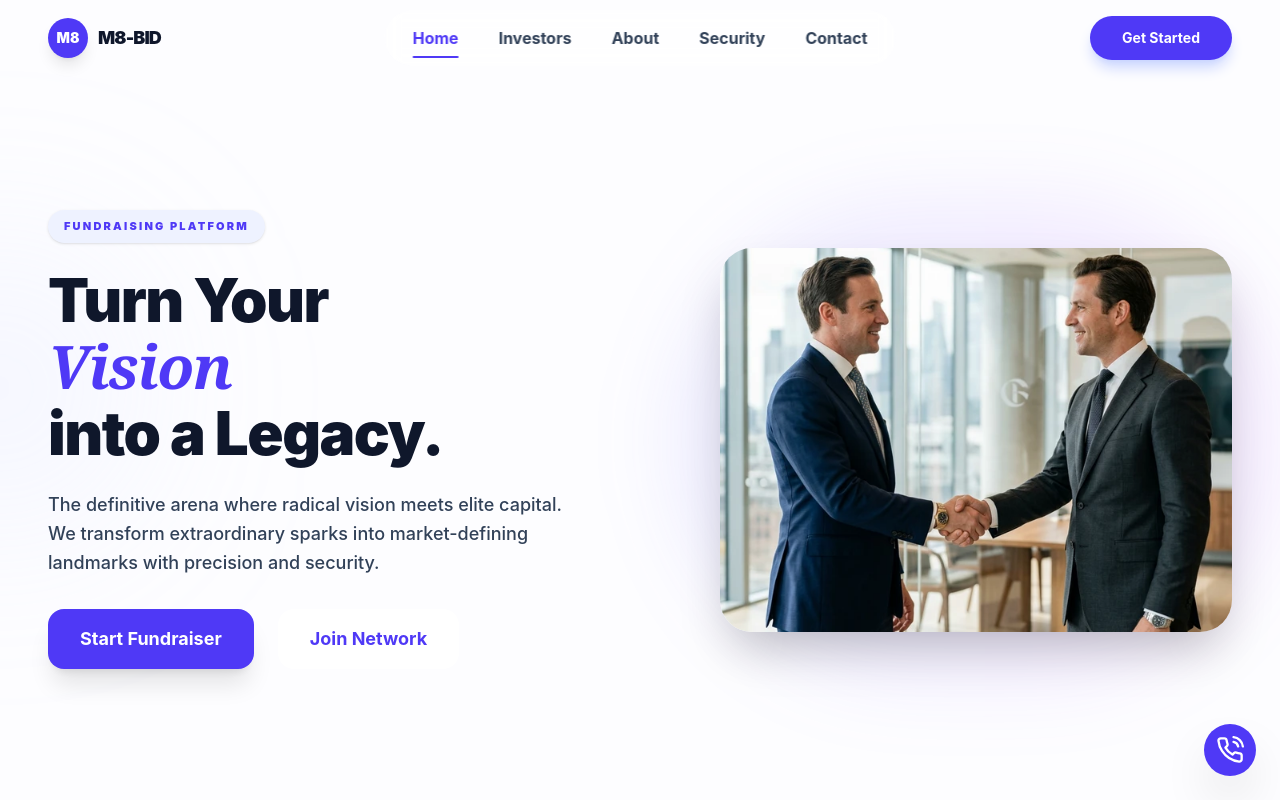
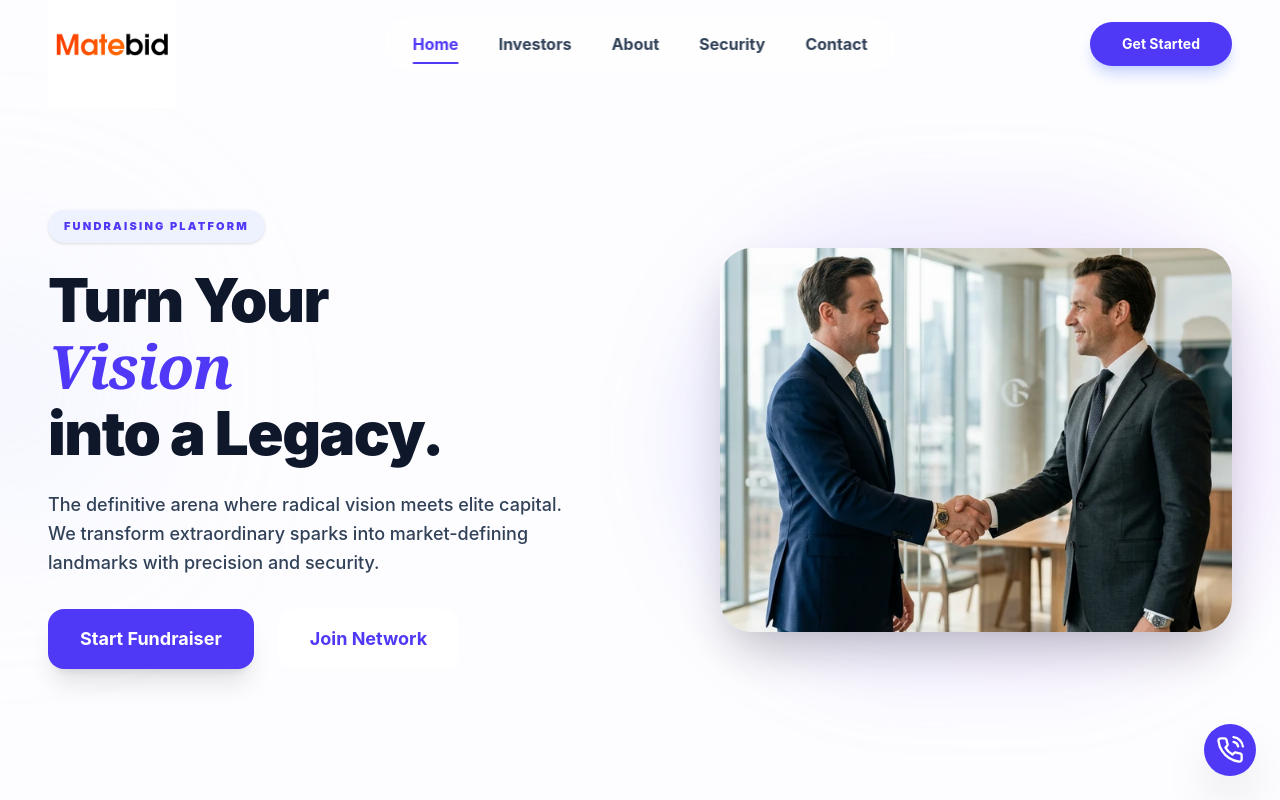
Before and after one commit to yarrowtech-intern2/CrowdFundingLanding, a React (Vite) app in the folder frontend/: page / in a window 1280 px wide. Shown: the top 800 px of the page. Built offline with nearby package versions, Linux system fonts and the light colour scheme.

Commit message:
add logo

```diff
--- a/frontend/index.html
+++ b/frontend/index.html
@@ -5,8 +5,8 @@
     <link rel="icon" type="image/svg+xml" href="/vite.svg" />
     <meta name="viewport" content="width=device-width, initial-scale=1.0, maximum-scale=5.0" />
     <meta name="theme-color" content="#2e66ff" />
-    <meta name="description" content="M8-BID: The definitive arena where radical vision meets elite capital. Transform extraordinary sparks into market-defining landmarks through our secure crowdfunding platform." />
-    <title>M8-BID </title>
+    <meta name="description" content="Matebid: The definitive arena where radical vision meets elite capital. Transform extraordinary sparks into market-defining landmarks through our secure crowdfunding platform." />
+    <title>Matebid | Crowdfunding & Investment Platform</title>
   </head>
   <body>
     <div id="root"></div>
--- a/frontend/src/App.jsx
+++ b/frontend/src/App.jsx
@@ -14,9 +14,9 @@ const App = () => {
   return (
     <HelmetProvider>
       <Helmet>
-        <title>M8-BID</title>
+        <title>Matebid | Crowdfunding & Investment Platform</title>
         <meta name="description" content="Next-generation crowdfunding connecting global visionaries with elite strategic capital partners." />
-        <meta property="og:title" content="M8-BID" />
+        <meta property="og:title" content="Matebid | Crowdfunding Platform" />
         <meta property="og:description" content="Transform extraordinary sparks into market-defining landmarks through our secure, transparent platform." />
         <meta property="og:type" content="website" />
       </Helmet>
--- a/frontend/src/Components/Footer.jsx
+++ b/frontend/src/Components/Footer.jsx
@@ -1,6 +1,7 @@
 import React from "react";
 import { motion } from "framer-motion";
 import { MdEmail, MdPhone, MdLocationOn } from "react-icons/md";
+import logoImg from "../assets/Logo.jpeg";
 
 const Footer = () => {
   const sectionVariants = {
@@ -41,7 +42,16 @@ const Footer = () => {
             transition={{ duration: 0.65, ease: "easeOut" }}
             className="space-y-4 lg:col-span-3"
           >
-            <h3 className="text-xl font-black text-white tracking-tighter">M8-BID</h3>
+            <div
+              onClick={() => scrollToSection("home")}
+              className="cursor-pointer inline-flex items-center bg-white px-5 py-2.5 sm:px-6 sm:py-3 rounded-2xl shadow-xl hover:scale-105 transition-transform duration-300 w-fit overflow-hidden"
+            >
+              <img
+                src={logoImg}
+                alt="Matebid Logo"
+                className="h-14 sm:h-18 md:h-20 -my-3 sm:-my-4 md:-my-5 w-auto object-contain"
+              />
+            </div>
             <p className="text-sm font-medium leading-relaxed max-w-sm text-slate-400">
               Empowering global visionaries through elite capital connection and secure, transparent crowdfunding solutions.
             </p>
--- a/frontend/src/Components/Header.jsx
+++ b/frontend/src/Components/Header.jsx
@@ -1,5 +1,6 @@
 import React, { useEffect, useMemo, useState } from "react";
 import { FaBars, FaTimes } from "react-icons/fa";
+import logoImg from "../assets/Logo.jpeg";
 
 const HEADER_HEIGHT = 80;
 
@@ -67,14 +68,15 @@ const Header = () => {
   return (
     <header className="fixed top-2 sm:top-3 md:top-4 left-0 w-full z-50 pointer-events-none transition-all duration-300">
       <div className="w-full max-w-7xl 2xl:max-w-[90rem] mx-auto px-4 sm:px-6 md:px-8 lg:px-12 2xl:px-16 flex items-center justify-between pointer-events-auto relative">
-        <div onClick={() => scrollToSection("home")} className="cursor-pointer flex items-center gap-2 sm:gap-2.5 justify-start group flex-shrink-0">
-          <div className="w-8 h-8 sm:w-9 sm:h-9 md:w-10 md:h-10 rounded-full bg-indigo-600 flex items-center justify-center shadow-lg group-hover:scale-110 group-hover:shadow-xl transition-all duration-300">
-            <span className="text-white font-black text-[9px] sm:text-xs md:text-sm">M8</span>
-          </div>
-
-          <span className="text-sm sm:text-base md:text-lg font-black text-slate-900 tracking-tighter group-hover:text-indigo-600 transition-colors duration-300 whitespace-nowrap">
-            M8-BID
-          </span>
+        <div
+          onClick={() => scrollToSection("home")}
+          className="cursor-pointer flex items-center justify-start group flex-shrink-0"
+        >
+          <img
+            src={logoImg}
+            alt="Matebid Logo"
+            className="h-16 sm:h-20 md:h-24 lg:h-28 xl:h-32 -my-3 sm:-my-5 md:-my-7 lg:-my-9 w-auto object-contain mix-blend-multiply group-hover:scale-105 transition-transform duration-300"
+          />
         </div>
 
         <div className="hidden lg:block absolute left-1/2 -translate-x-1/2">
--- a/frontend/src/Components/Hero.jsx
+++ b/frontend/src/Components/Hero.jsx
@@ -37,7 +37,7 @@ const Hero = () => {
   return (
     <section id="home" className="relative w-full bg-[#fdfdff] pt-16 lg:pt-20 overflow-visible">
       <Helmet>
-        <title>M8-BID</title>
+        <title>Matebid | Crowdfunding & Investment Platform</title>
       </Helmet>
 
       {/* Grid Overlay */}
```
Also changed, not shown: frontend/src/assets/Logo.jpeg (added).
